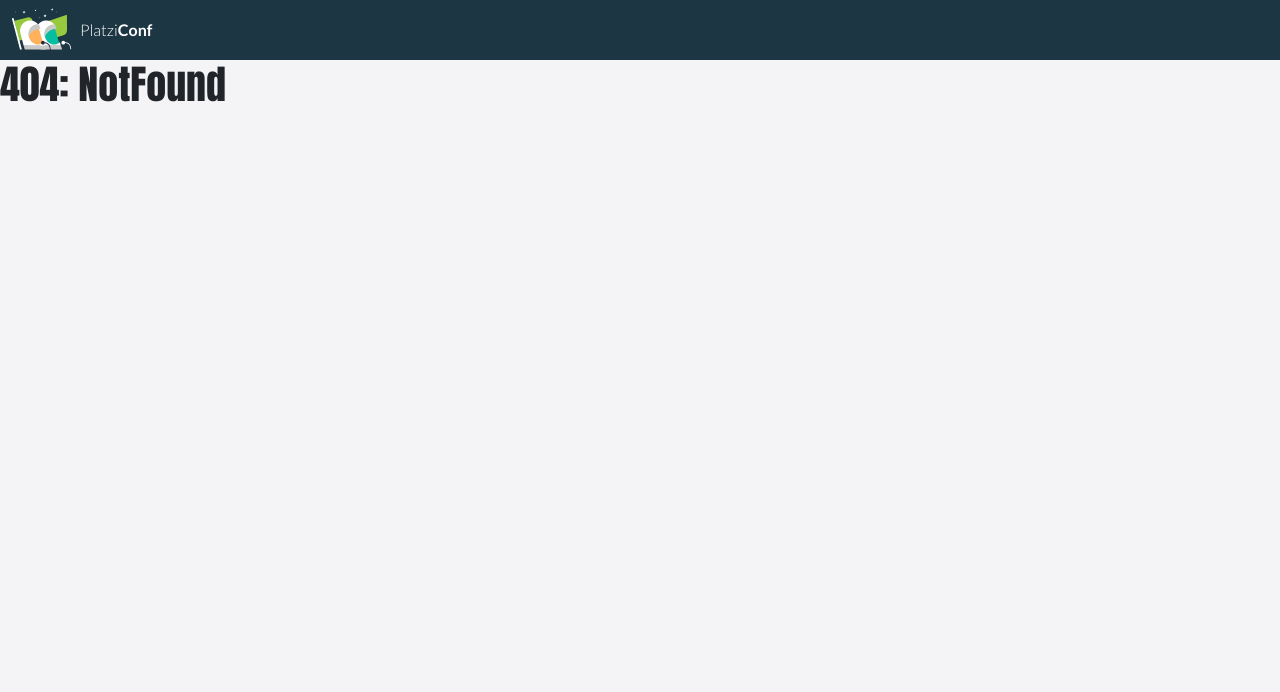
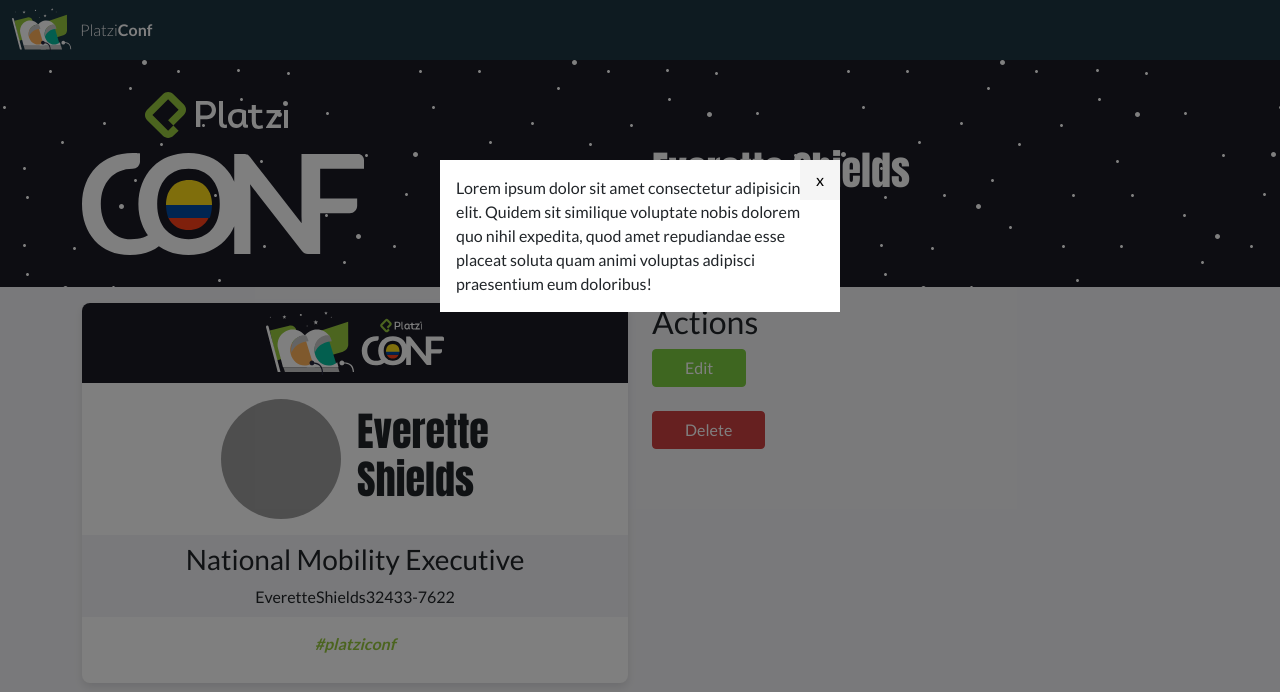
Before and after one commit to rodillo23/platzi-badges, a React (Create React App) app: page /badges/026ed6ef-ead2-4dbd-a4b2-fc745ff694d7 in a window 1280 px wide. Before the commit this address led to /404. Shown: the top 692 px of the page. Built offline with nearby package versions, Linux system fonts and the light colour scheme; data requests are answered from the project's data file; grey boxes are pictures that could not be loaded.

Commit message:
trabajando con modales

```diff
--- a/public/index.html
+++ b/public/index.html
@@ -9,6 +9,8 @@
 
 <body>
   <div id="app"></div>
+  <div id="modal"></div>
+
 </body>
 
 </html>
--- a/server/db.json
+++ b/server/db.json
@@ -2,11 +2,11 @@
   "badges": [
     {
       "id": "2de30c42-9deb-40fc-a41f-05e62b5939a7",
-      "firstName": "Fredyy",
+      "firstName": "Fredyyna",
       "lastName": "Vega",
       "email": "freddier@gmail.com",
       "jobTitle": "CEO Platzi",
-      "twitter": "@freddier",
+      "twitter": "freddier",
       "avatarUrl": "https://www.gravatar.com/avatar/f63a9c45aca0e7e7de0782a6b1dff40b?d=identicon"
     },
     {
@@ -30,7 +30,7 @@
     {
       "id": "a9748581-dfdc-4a78-930d-5205a2ccef48",
       "firstName": "Tatyana",
-      "lastName": "Von",
+      "lastName": "Vonludwits",
       "email": "Herminio.Schmeler@hotmail.com",
       "jobTitle": "Central Branding Representative",
       "twitter": "TatyanaVon35871-3686",
@@ -480,6 +480,14 @@
       "jobTitle": "princess",
       "twitter": "saris",
       "id": "mHUx1g9"
+    },
+    {
+      "firstName": "samanthita",
+      "lastName": "figueroa",
+      "email": "samy@gmail.com",
+      "jobTitle": "engineer",
+      "twitter": "princesssss",
+      "id": "Jkx3YuX"
     }
   ]
 }
--- a/src/components/App.js
+++ b/src/components/App.js
@@ -6,6 +6,7 @@
 import Layout from './Layout';
 import HomePage from '../pages/HomePage';
 import BadgeEdit from '../pages/BadgeEdit'
+import BadgeDetails from '../pages/BadgeDetailsContainer'
 
 function App(){
   return(
@@ -16,6 +17,7 @@
           <Route exact path="/badges" component={Badges}/>
           <Route exact path="/badges/new" component={BadgeNew}/>
           <Route exact path="/badges/:badgeId/edit" component={BadgeEdit}/>
+          <Route exact path="/badges/:badgeId" component={BadgeDetails}/>
           <Route path="/404" component={NotFound}/>
           <Redirect from="*" to="/404"/>
         </Switch>
--- a/src/components/BadgesList.js
+++ b/src/components/BadgesList.js
@@ -21,7 +21,7 @@
           this.props.badges.map( badge => {
             return (
               <li key={badge.id}>
-                <Link to={`/badges/${badge.id}/edit`} className="text-reset text-decoration-none" badge={badge}>
+                <Link to={`/badges/${badge.id}`} className="text-reset text-decoration-none" badge={badge}>
                   <div className="card__container">
                     <div className="badge__container-img">
                       {
--- /dev/null
+++ b/src/components/Modal.js
@@ -0,0 +1,22 @@
+import React from 'react'
+import ReactDOM from 'react-dom'
+import './styles/Modal.css'
+
+function Modal({isOpen, children}){
+  if (!isOpen) {
+    return null
+  }
+  return(
+    ReactDOM.createPortal(
+      <div className="Modal">
+        <div className="Modal__container">
+          <button className="Modal__close-button">x</button>
+          {children}
+        </div>
+      </div>,
+      document.getElementById('modal')
+    )
+  )
+}
+
+export default Modal
--- /dev/null
+++ b/src/components/styles/Modal.css
@@ -0,0 +1,29 @@
+.Modal {
+  position: fixed;
+  top: 0;
+  left: 0;
+  bottom: 0;
+  right: 0;
+  background-color: rgba(0, 0, 0, 0.5);
+
+  display: flex;
+  flex-direction: column;
+  align-items: center;
+}
+
+.Modal__container {
+  position: relative;
+  top: 10rem;
+  background-color: #ffffff;
+  padding: 1rem;
+  width: 400px;
+}
+
+.Modal__close-button {
+  position: absolute;
+  top: 0;
+  right: 0;
+  border: 0;
+  background-color: #F5F5F5;
+  padding: 0.5rem 1rem;
+}
--- /dev/null
+++ b/src/pages/BadgeDetails.js
@@ -0,0 +1,54 @@
+import React from 'react'
+import "./styles/BadgeDetails.css";
+import Logo from "../images/platziconf-logo.svg";
+import Badge from "../components/Badge";
+import { Link } from "react-router-dom";
+import Modal from '../components/Modal'
+
+function BadgeDetails({badge}){
+  return(
+    <div>
+      <div className="BadgeDetails__hero">
+        <div className="container">
+          <div className="row">
+            <div className="col-6">
+              <img src={Logo} alt="Logo de la conferencia" />
+            </div>
+            <div className="col-6 BadgeDetails__hero-attendant-name">
+              <h1>
+                {badge.firstName} {badge.lastName}
+              </h1>
+            </div>
+          </div>
+        </div>
+      </div>
+
+      <div className="container">
+        <div className="row">
+          <div className="col-6">
+            <Badge
+              firstName={badge.firstName}
+              lastName={badge.lastName}
+              email={badge.email}
+              twitter={badge.twitter}
+              jobTitle={badge.jobTitle}
+            />
+          </div>
+          <div className="col-6">
+            <h2>Actions</h2>
+            <div>
+              <Link to={`/badges/${badge.id}/edit`} className="btn btn-primary mb-4">Edit</Link>
+            </div>
+
+            <div>
+              <button className="btn btn-danger">Delete</button>
+              <Modal isOpen={true}>Lorem ipsum dolor sit amet consectetur adipisicing elit. Quidem sit similique voluptate nobis dolorem quo nihil expedita, quod amet repudiandae esse placeat soluta quam animi voluptas adipisci praesentium eum doloribus!</Modal>
+            </div>
+          </div>
+        </div>
+      </div>
+    </div>
+  )
+}
+
+export default BadgeDetails
--- /dev/null
+++ b/src/pages/BadgeDetailsContainer.js
@@ -0,0 +1,43 @@
+import React from "react";
+
+import api from "../api";
+import Loading from "../components/PageLoading";
+import BadgeDetails from "./BadgeDetails";
+
+
+
+class BadgeDetailsContainer extends React.Component {
+  state = {
+    loading: true,
+    error: null,
+    data: undefined,
+  };
+
+  componentDidMount() {
+    this.getBadge();
+  }
+
+  getBadge = async () => {
+    this.setState({ loading: true, error: null });
+    try {
+      const data = await api.badges.read(this.props.match.params.badgeId);
+      console.log(data);
+      this.setState({ loading: false, data });
+    } catch (error) {
+      this.setState({ loading: false, error });
+    }
+  };
+
+  render() {
+
+    if (this.state.loading) {
+      return <Loading />;
+    }
+
+    return (
+      <BadgeDetails badge={this.state.data}/>
+    );
+  }
+}
+
+export default BadgeDetailsContainer;
--- /dev/null
+++ b/src/pages/styles/BadgeDetails.css
@@ -0,0 +1,20 @@
+.BadgeDetails__hero {
+  width: 100%;
+  padding: 2rem 0;
+  background: url('../../images/stars.svg'), #1B1B25;
+  background-repeat: repeat;
+  margin-bottom: 1rem;
+  color: #ffffff;
+}
+
+.BadgeDetails__hero-attendant-name {
+  display: flex;
+  flex-direction: column;
+  justify-content: center;
+}
+
+.BadgeDetails__buttons {
+  display: flex;
+  justify-content: flex-end;
+  margin-bottom: 1rem;
+}
```
